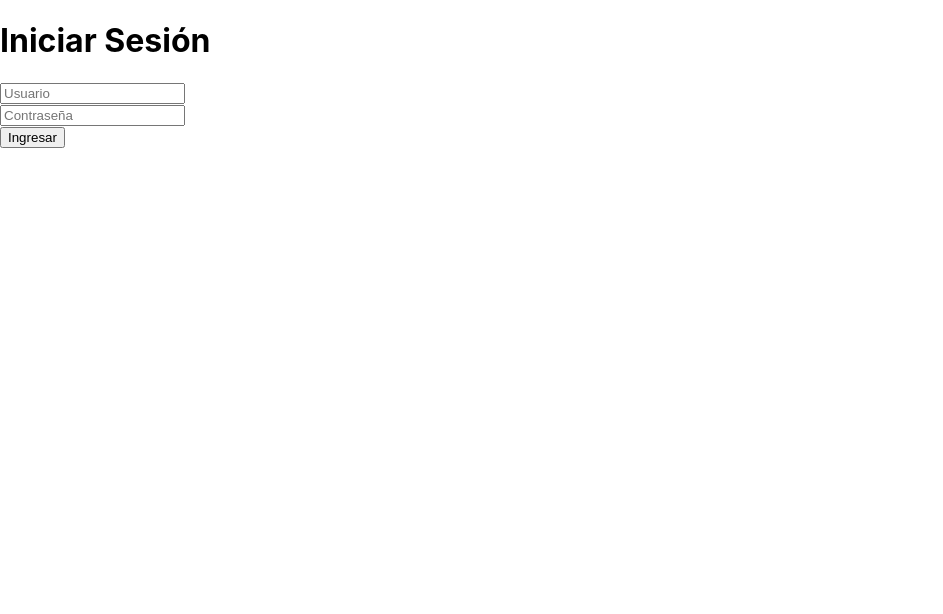
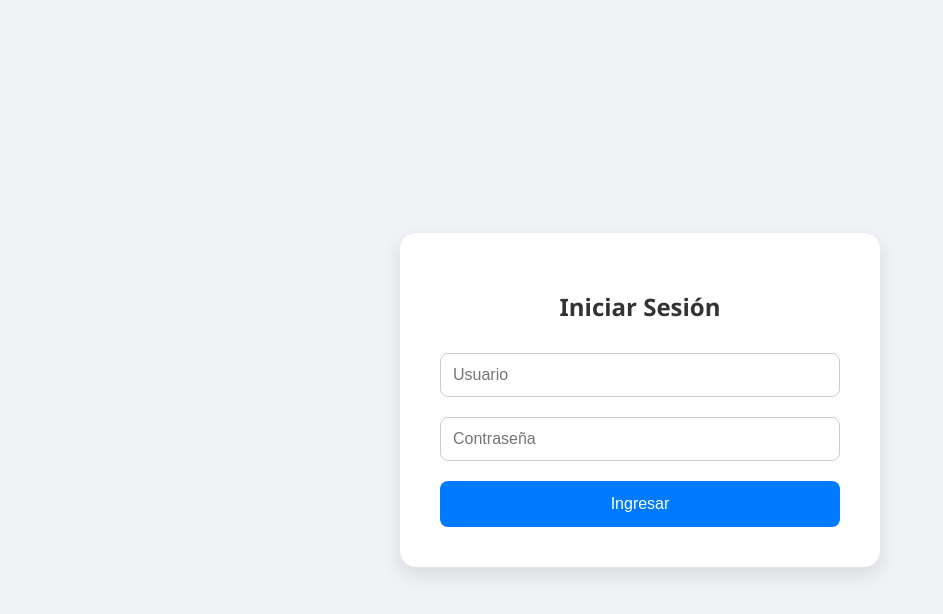
Before and after one commit to fbustios/coledigital-frontend, a React (Create React App) app: page /login in a window 1280 px wide. Shown: the top 614 px of the page, without its empty margins (0-943 px from the left). Built offline with nearby package versions, Linux system fonts and the light colour scheme.

Commit message:
styles + more

```diff
--- a/src/App.js
+++ b/src/App.js
@@ -9,9 +9,9 @@
   return (
       <Router>
         <Routes>
-          <Route path= '/login' element={<Login/>}></Route>
-          <Route path='/adminPage' element={protectedRoute({children : <AdminPage/>, allowedRoles: ['Director']})}></Route>
-          <Route path='/adminPage/addEstudent' element={protectedRoute({children: <AddStudent/>, allowedRoles: ['Director']})}></Route>
+            <Route path= '/login' element={<Login/>}></Route>
+            <Route path='/adminPage' element={protectedRoute({children : <AdminPage/>, allowedRoles: ['Director']})}></Route>
+            <Route path='/adminPage/addStudent' element={protectedRoute({children: <AddStudent/>, allowedRoles: ['Director']})}></Route>
         </Routes>
       </Router>
   );
--- a/src/components/addStudent.jsx
+++ b/src/components/addStudent.jsx
@@ -56,6 +56,7 @@
                     />
                 <br/>
                 <input
+                    type='number'
                     value={telefono}
                     placeholder='Telefono del estudiante'
                     onChange={(e)=>{setTefono(e.target.value)}}
--- a/src/components/adminPage.jsx
+++ b/src/components/adminPage.jsx
@@ -1,20 +1,32 @@
 import {useNavigate} from "react-router-dom";
+import '../styles/adminPage.css'
 
 function AdminPage(){
     const navigate = useNavigate();
-    const handleAddEstudent = (e) => {
+    const handleFunction = (path) => (e) => {
         e.preventDefault();
-        navigate('/adminPage/addEstudent');
+        navigate(path);
     };
+
     return (
-      <div>
-          <div>
-            <form onSubmit={handleAddEstudent}>
-                <button type='submit'>Agregar estudiante</button>
-            </form>
-          </div>
-      </div>
-    )
+        <div className="admin-container">
+            <div className="admin-card">
+                <h1 className="admin-title">Panel de Administración</h1>
+                <button
+                    onClick={handleFunction('/adminPage/addStudent')}
+                    className="admin-button student"
+                >
+                    Agregar Estudiante
+                </button>
+                <button
+                    onClick={handleFunction('/adminPage/addProfessor')}
+                    className="admin-button professor"
+                >
+                    Agregar Profesor
+                </button>
+            </div>
+        </div>
+    );
 }
 
 export default AdminPage;
--- a/src/components/login.jsx
+++ b/src/components/login.jsx
@@ -1,5 +1,6 @@
 import { useState } from 'react';
 import { useNavigate } from 'react-router-dom';
+import '../styles/loginStyle.css'
 
 function Login() {
     const [username, setUsername] = useState('');
@@ -34,27 +35,29 @@
     };
 
     return (
-        <div>
-            <h1>Iniciar Sesión</h1>
-            <form onSubmit={handleSubmit}>
+        <div className="login-container">
+            <div className="login-card">
+                <h1 className="login-title">Iniciar Sesión</h1>
+                <form onSubmit={handleSubmit} className="login-form">
                     <input
                         type="text"
                         placeholder="Usuario"
                         value={username}
                         onChange={(e) => setUsername(e.target.value)}
                         required
+                        className="login-input"
                     />
-                <br />
                     <input
                         type="password"
                         placeholder="Contraseña"
                         value={password}
                         onChange={(e) => setPassword(e.target.value)}
                         required
+                        className="login-input"
                     />
-                <br />
-                <button type="submit">Ingresar</button>
+                    <button type="submit" className="login-button">Ingresar</button>
                 </form>
+            </div>
         </div>
     );
 }
--- /dev/null
+++ b/src/styles/adminPage.css
@@ -0,0 +1,57 @@
+
+body {
+    margin: 0;
+    font-family: 'Segoe UI', Tahoma, Geneva, Verdana, sans-serif;
+    background-color: #f0f2f5;
+}
+
+.admin-container {
+    display: flex;
+    justify-content: center;
+    align-items: center;
+    height: 100vh;
+}
+
+.admin-card {
+    background-color: #fff;
+    padding: 40px;
+    border-radius: 16px;
+    box-shadow: 0 8px 20px rgba(0, 0, 0, 0.1);
+    width: 90%;
+    max-width: 400px;
+    text-align: center;
+}
+
+.admin-title {
+    font-size: 24px;
+    margin-bottom: 30px;
+    color: #333;
+}
+
+.admin-button {
+    width: 100%;
+    padding: 14px;
+    margin: 10px 0;
+    font-size: 16px;
+    border: none;
+    border-radius: 8px;
+    cursor: pointer;
+    transition: background-color 0.3s ease;
+    color: white;
+}
+
+.admin-button.student {
+    background-color: #007bff;
+}
+
+.admin-button.student:hover {
+    background-color: #0069d9;
+}
+
+.admin-button.professor {
+    background-color: #28a745;
+}
+
+.admin-button.professor:hover {
+    background-color: #218838;
+}
--- /dev/null
+++ b/src/styles/loginStyle.css
@@ -0,0 +1,64 @@
+/* Login.css */
+
+body {
+    margin: 0;
+    font-family: 'Segoe UI', Tahoma, Geneva, Verdana, sans-serif;
+    background-color: #f0f2f5;
+}
+
+.login-container {
+    display: flex;
+    justify-content: center;
+    align-items: center;
+    height: 100vh;
+}
+
+.login-card {
+    background-color: #fff;
+    padding: 40px;
+    border-radius: 16px;
+    box-shadow: 0 8px 20px rgba(0, 0, 0, 0.1);
+    width: 90%;
+    max-width: 400px;
+    text-align: center;
+}
+
+.login-title {
+    font-size: 24px;
+    margin-bottom: 30px;
+    color: #333;
+}
+
+.login-form {
+    display: flex;
+    flex-direction: column;
+    gap: 20px;
+}
+
+.login-input {
+    padding: 12px;
+    font-size: 16px;
+    border: 1px solid #ccc;
+    border-radius: 8px;
+    outline: none;
+    transition: border-color 0.3s;
+}
+
+.login-input:focus {
+    border-color: #007bff;
+}
+
+.login-button {
+    padding: 14px;
+    font-size: 16px;
+    background-color: #007bff;
+    color: white;
+    border: none;
+    border-radius: 8px;
+    cursor: pointer;
+    transition: background-color 0.3s ease;
+}
+
+.login-button:hover {
+    background-color: #0069d9;
+}
```
Lines whose indentation alone changed are shown as unchanged.
